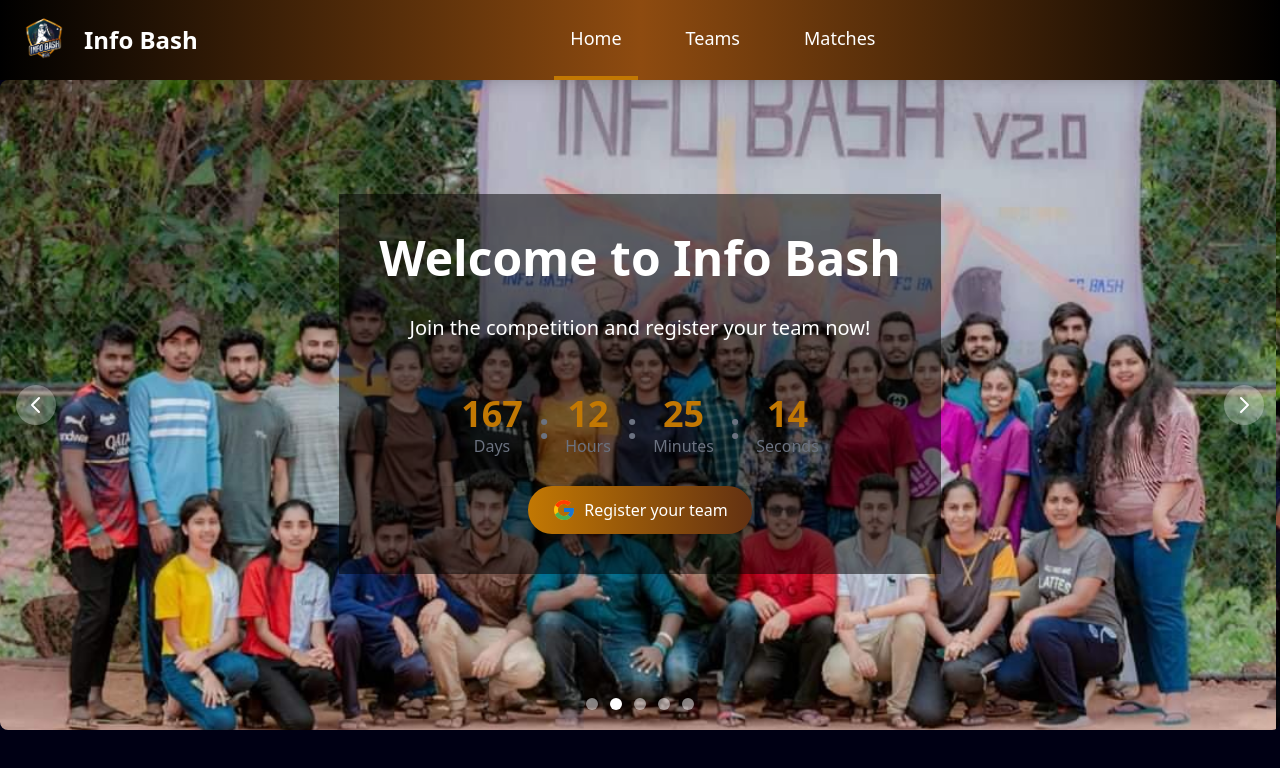
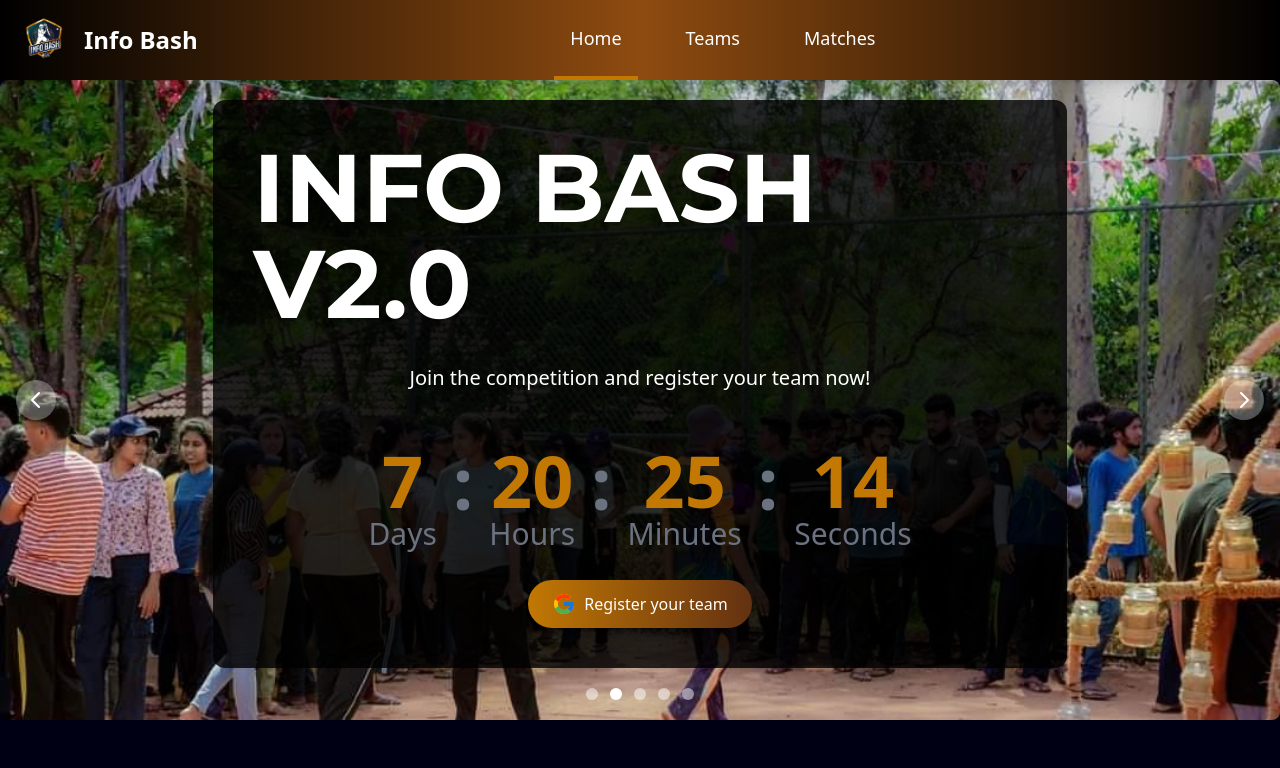
Before and after one commit to SarangaLahiru/SUSL-INFOBASH-V3.0-2024-Cricket-Match, a React (Vite) app in the folder vite-project/: page / in a window 1280 px wide. Shown: the top 768 px of the page. Built offline with nearby package versions, Linux system fonts and the light colour scheme; no server answers.

Commit message:
update design

```diff
--- a/vite-project/index.html
+++ b/vite-project/index.html
@@ -6,6 +6,9 @@
   <link rel="icon" type="image/svg+xml" href="/vite.svg" />
   <meta name="viewport" content="width=device-width, initial-scale=1.0" />
   <link href="https://unpkg.com/aos@2.3.1/dist/aos.css" rel="stylesheet">
+  <link rel="stylesheet" href="https://fonts.googleapis.com/css2?family=Cinzel:wght@700&display=swap">
+  <link rel="stylesheet" href="https://fonts.googleapis.com/css2?family=Roboto:wght@400;700&display=swap">
+  <link href="https://fonts.googleapis.com/css2?family=Montserrat:ital,wght@0,100..900;1,100..900&display=swap" rel="stylesheet">
   <title>Vite + React</title>
 </head>
 
--- a/vite-project/src/components/CountdownTimer.jsx
+++ b/vite-project/src/components/CountdownTimer.jsx
@@ -32,27 +32,26 @@ const CountdownTimer = ({ targetDate }) => {
     }, [targetDate]);
 
     return (
-        <div className=" flex flex-col items-center justify-center p-1 shadow-lg  hover:shadow-xl">
-
-            <div className="flex items-center justify-center space-x-4 p-6 rounded-lg shadow-inner text-center">
+        <div className="flex flex-col items-center justify-center p-1 shadow-lg hover:shadow-xl">
+            <div className="flex items-center justify-center space-x-2 md:space-x-4 p-3 md:p-6 rounded-lg shadow-inner text-center">
                 <div className="flex flex-col items-center">
-                    <span className="text-yellow-500 text-4xl font-extrabold">{timeLeft.days}</span>
-                    <span className="text-gray-500 font-medium">Days</span>
+                    <span className="text-yellow-500 text-3xl md:text-7xl font-extrabold">{timeLeft.days}</span>
+                    <span className="text-gray-500 text-lg md:text-3xl font-medium">Days</span>
                 </div>
-                <span className="text-gray-500 text-4xl font-extrabold">:</span>
+                <span className="text-gray-500 text-3xl md:text-7xl -mt-8 font-extrabold">:</span>
                 <div className="flex flex-col items-center">
-                    <span className="text-yellow-500 text-4xl font-extrabold">{timeLeft.hours}</span>
-                    <span className="text-gray-500 font-medium">Hours</span>
+                    <span className="text-yellow-500 text-3xl md:text-7xl font-extrabold">{timeLeft.hours}</span>
+                    <span className="text-gray-500 text-lg md:text-3xl font-medium">Hours</span>
                 </div>
-                <span className="text-gray-500 text-4xl font-extrabold">:</span>
+                <span className="text-gray-500 text-3xl md:text-7xl -mt-8 font-extrabold">:</span>
                 <div className="flex flex-col items-center">
-                    <span className="text-yellow-500 text-4xl font-extrabold">{timeLeft.minutes}</span>
-                    <span className="text-gray-500 font-medium">Minutes</span>
+                    <span className="text-yellow-500 text-3xl md:text-7xl font-extrabold">{timeLeft.minutes}</span>
+                    <span className="text-gray-500 text-lg md:text-3xl font-medium">Minutes</span>
                 </div>
-                <span className="text-gray-500 text-4xl font-extrabold">:</span>
+                <span className="text-gray-500 text-3xl md:text-7xl -mt-8 font-extrabold">:</span>
                 <div className="flex flex-col items-center">
-                    <span className="text-yellow-500 text-4xl font-extrabold">{timeLeft.seconds}</span>
-                    <span className="text-gray-500 font-medium">Seconds</span>
+                    <span className="text-yellow-500 text-3xl md:text-7xl font-extrabold">{timeLeft.seconds}</span>
+                    <span className="text-gray-500 text-lg md:text-3xl font-medium">Seconds</span>
                 </div>
             </div>
         </div>
--- a/vite-project/src/components/Images.jsx
+++ b/vite-project/src/components/Images.jsx
@@ -3,13 +3,13 @@ import React from "react";
 
 export function ImageCarousel() {
     return (
-        <div className="h-56 overflow-y-hidden overflow-hidden sm:h-64 xl:h-80 2xl:h-96" style={{ height: "650px" }} >
+        <div className="overflow-hidden h-[90vh] sm:h-[50vh] md:h-[60vh] lg:h-[70vh] xl:h-[80vh] 2xl:h-[90vh]">
             <Carousel>
-                <img src="./img/img (1).jpeg" alt="Slide 1" />
-                <img src="./img/img (2).jpeg" alt="Slide 2" />
-                <img src="./img/img (3).jpeg" alt="Slide 3" />
-                <img src="./img/img (4).jpeg" alt="Slide 4" />
-                <img src="./img/img (5).jpeg" alt="Slide 5" />
+                <img src="./img/img (1).jpeg" alt="Slide 1" className="w-full h-full object-cover" />
+                <img src="./img/img (2).jpeg" alt="Slide 2" className="w-full h-full object-cover" />
+                <img src="./img/img (3).jpeg" alt="Slide 3" className="w-full h-full object-cover" />
+                <img src="./img/img (4).jpeg" alt="Slide 4" className="w-full h-full object-cover" />
+                <img src="./img/img (5).jpeg" alt="Slide 5" className="w-full h-full object-cover" />
             </Carousel>
         </div>
     );
--- a/vite-project/src/pages/Home.jsx
+++ b/vite-project/src/pages/Home.jsx
@@ -62,11 +62,11 @@ const Home = ({ user }) => {
                     <ImageCarousel />
                 </div>
                 <div className="absolute top-0 left-0  z-20"></div>
-                <div className="relative z-30 flex flex-col items-center justify-center p-10 -top-24" style={{ backgroundColor: " rgba(0, 0, 0, 0.507)" }}>
-                    <h1 className="text-5xl font-bold mb-8 animate-fade-in">Welcome to Info Bash</h1>
-                    <p className="text-xl mb-6 animate-fade-in delay-1s">Join the competition and register your team now!</p>
+                <div className="relative z-30 flex flex-col items-center justify-center md:p-10  py-10 px-4 -top-24 md:w-8/12  w-10/12 rounded-xl" style={{ backgroundColor: " rgba(0, 0, 0, 0.807)" }}>
+                    <h1 className="md:text-8xl text-3xl font-montserrat font-bold mb-8 animate-fade-in">INFO BASH V2.0</h1>
+                    <p className="text-xl mb-6 animate-fade-in text-center delay-1s">Join the competition and register your team now!</p>
                         <div className="">
-                    <CountdownTimer targetDate={new Date("2024-12-31T23:59:59")} />
+                    <CountdownTimer targetDate={new Date("2024-07-25T07:59:59")} />
                 </div>
                     <button
                         onClick={signInWithGoogle}
--- a/vite-project/tailwind.config.js
+++ b/vite-project/tailwind.config.js
@@ -7,7 +7,13 @@ module.exports = {
     flowbite.content(),
   ],
   theme: {
-    extend: {},
+    extend: {
+      fontFamily: {
+        roboto: ['Roboto', 'sans-serif'],
+        cinzel: ['Cinzel', 'serif'],
+        montserrat: ['Montserrat', 'sans-serif'],
+      },
+    },
   },
   plugins: [
     flowbite.plugin(),
```
